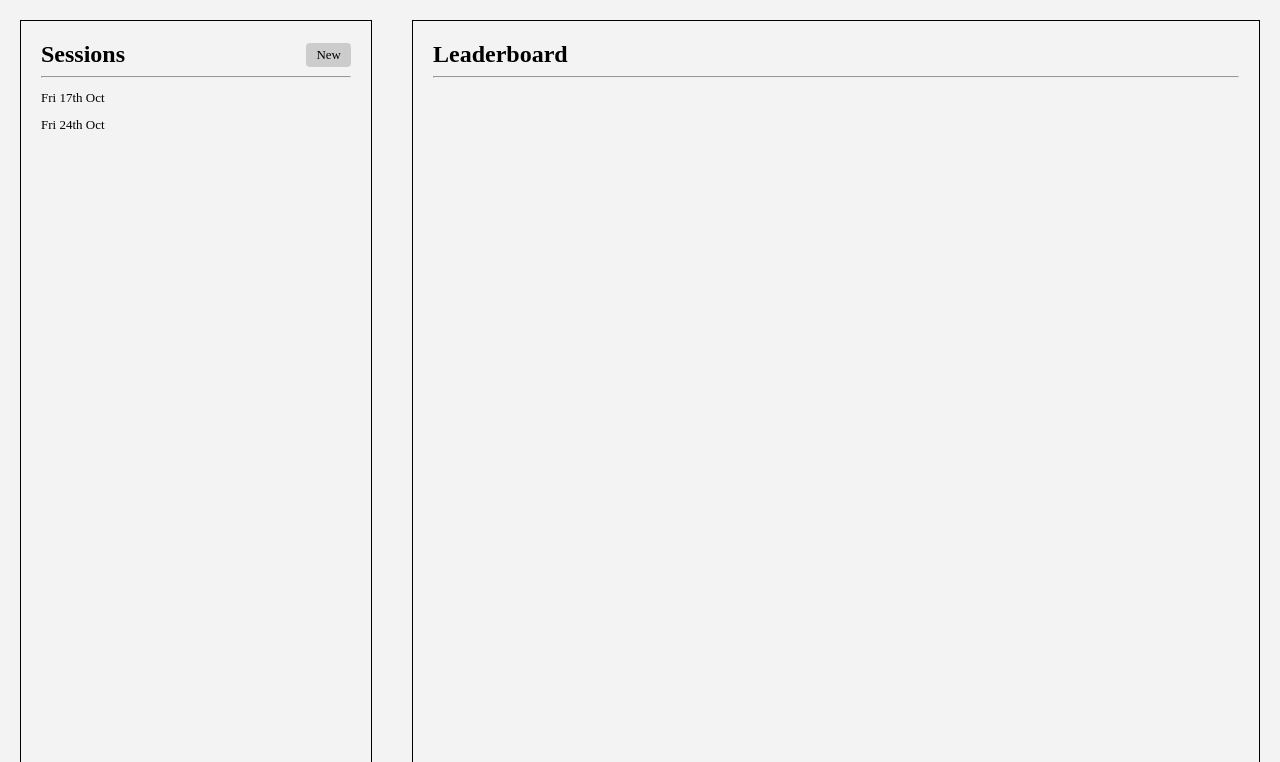
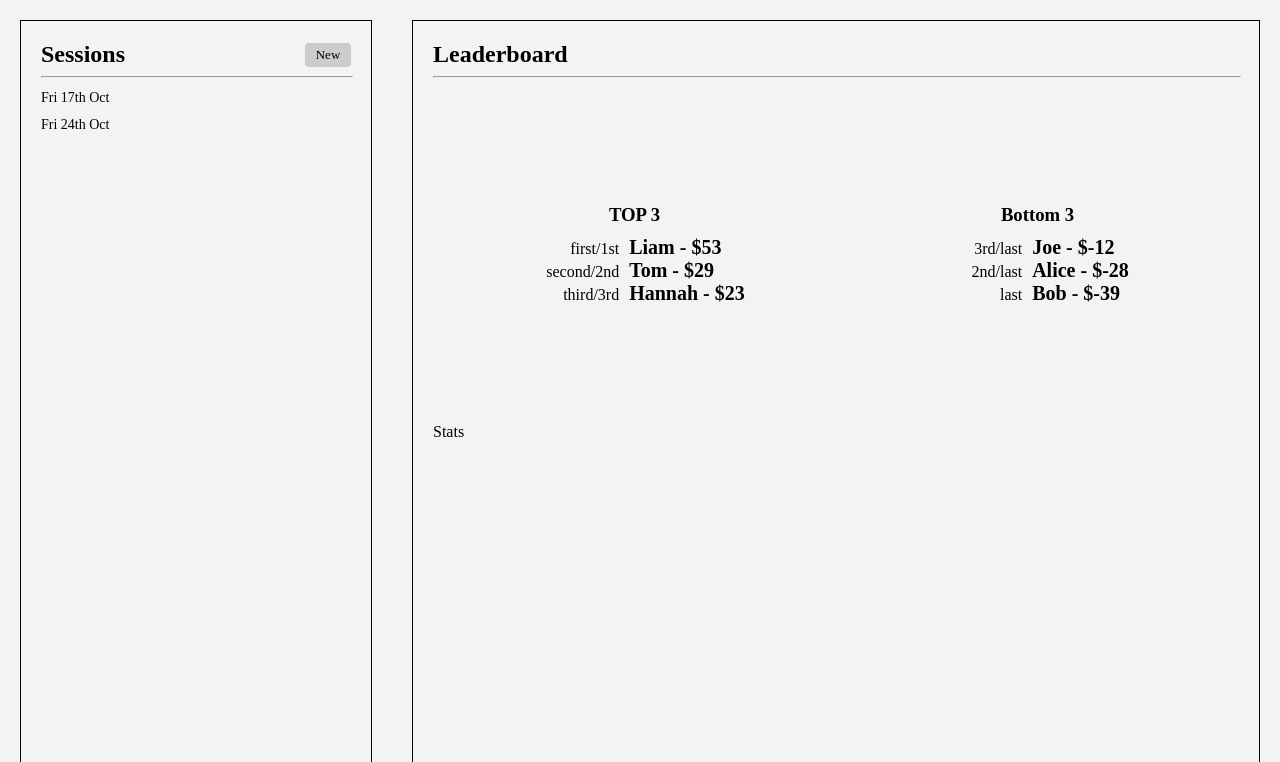
Before and after one commit to tomarrell/poker_tracker_ui, a React app: page /overview in a window 1280 px wide. Shown: the top 762 px of the page. Built offline with nearby package versions, Linux system fonts and the light colour scheme; some packages are replaced by stand-ins of ours.

Commit message:
Added leaderboard stats

```diff
--- a/src/components/EnterRealm/index.js
+++ b/src/components/EnterRealm/index.js
@@ -1,31 +1,76 @@
-import React from 'react';
+import React, { Component } from 'react';
 
 import css from './style.css';
 
 const REALMS = [
-  'Movio',
-  'Skycity',
-  'Home Tournament',
+  {
+    id: 1,
+    title: 'Movio',
+  },
+  {
+    id: 2,
+    title: 'Skycity',
+  },
+  {
+    id: 3,
+    title: 'Home Tournament',
+  }
 ];
 
-const EnterRealm = () =>  {
+export default class EnterRealm extends Component {
+  constructor() {
+    super()
+
+    this.state = {
+      realm: '',
+      password: '',
+    };
+
+    this.handleInputChange = this.handleInputChange.bind(this);
+  }
+
+  handleInputChange(name) {
+    return (event) => {
+      this.setState({
+        [name]: event.target.value,
+      });
+    }
+  }
+
+  createRealm() {
+    console.log('Create Realm');
+  }
+
+  loginRealm() {
+    console.log('Login Realm');
+  }
+
+  render() {
+    const { realm: realmInput } = this.state;
     const realms = REALMS;
+
     return (
       <div className={css.enterRealm}>
         <form>
           <span>Enter Realm</span>
-        <input />
-        <button type="submit">Submit</button>
+          <input onChange={this.handleInputChange('realm')} placeholder="Realm" />
+          {realmInput.length > 0 &&
+            <input
+              onChange={this.handleInputChange('password')}
+              placeholder="Password"
+              type="password"
+            />}
+          <button type="submit">Login</button>
+          <button className={css.createRealm}>+ Create</button>
         </form>
 
         <h3 className={css.recentTitle}>Recent Realms</h3>
         <ul className={css.previousRealms}>
           {realms.map(realm => (
-          <li><button>{realm}</button></li>
+            <li key={realm.id}><button>{realm.title}</button></li>
           ))}
         </ul>
       </div>
     );
   }
-
-export default EnterRealm;
+}
--- a/src/components/EnterRealm/style.css
+++ b/src/components/EnterRealm/style.css
@@ -28,15 +28,19 @@
     }
 
     button {
-      width: 8rem;
-      margin: auto;
+      margin: 0 0.5rem;
       padding: 0.6rem 1.6rem;
       background-color: #ccc;
       border: none;
       border-radius: 4px;
     }
+
+    .createRealm {
+      background-color: #a6de8a;
+    }
   }
 }
+
 
 .recentTitle {
   margin: 3rem 0 1rem 0;
--- a/src/components/Leaderboard/index.js
+++ b/src/components/Leaderboard/index.js
@@ -2,11 +2,92 @@ import React from 'react';
 
 import css from './style.css';
 
+const TOP_AWARDS = [
+  'first/1st',
+  'second/2nd',
+  'third/3rd',
+];
+
+const BOTTOM_AWARDS = [
+  '3rd/last',
+  '2nd/last',
+  'last',
+];
+
+const TOP_3_PLAYERS = [
+  {
+    id: 1,
+    name: 'Liam',
+    net: 53,
+  },
+  {
+    id: 2,
+    name: 'Tom',
+    net: 29,
+  },
+  {
+    id: 3,
+    name: 'Hannah',
+    net: 23,
+  },
+];
+
+const BOTTOM_3_PLAYERS = [
+  {
+    id: 3,
+    name: 'Joe',
+    net: -12,
+  },
+  {
+    id: 4,
+    name: 'Alice',
+    net: -28,
+  },
+  {
+    id: 5,
+    name: 'Bob',
+    net: -39,
+  },
+];
+
 const Leaderboard = () => {
+  const top3 = TOP_3_PLAYERS;
+  const bottom3 = BOTTOM_3_PLAYERS;
+
   return (
     <div className={css.leaderboard}>
       <h2>Leaderboard</h2>
       <hr />
+
+      {/* Content */}
+      <div className={css.content}>
+        {/* TOP 3 */}
+        <div className={css.champs}>
+          <h3 className={css.title}>TOP 3</h3>
+          {top3.map((person, index) => (
+            <field className={css.highlightField}>
+              <span>{TOP_AWARDS[index]}</span>
+              <h3 className={css.standoutName}>{person.name} - ${person.net}</h3>
+            </field>
+          ))}
+        </div>
+
+        {/* BOTTOM 3 */}
+        <div className={css.losers}>
+          <h3 className={css.title}>Bottom 3</h3>
+          {bottom3.map((person, index) => (
+            <field className={css.highlightField}>
+              <span>{BOTTOM_AWARDS[index]}</span>
+              <h3 className={css.standoutName}>{person.name} - ${person.net}</h3>
+            </field>
+          ))}
+        </div>
+      </div>
+
+      {/* Losing */}
+      <div className={css.stats}>
+        Stats
+      </div>
     </div>
   );
 };
--- a/src/components/Leaderboard/style.css
+++ b/src/components/Leaderboard/style.css
@@ -1,7 +1,58 @@
 .leaderboard {
   flex: 2.6;
+  flex-direction: column;
+  display: flex;
   box-sizing: border-box;
   border: solid 1px black;
   padding: 2rem;
   margin: 2rem;
 }
+
+.content {
+  flex: 1;
+  display: flex;
+  flex-wrap: wrap;
+}
+
+.champs {
+  flex: 1;
+  margin: auto;
+
+  .title {
+    text-align: center;
+    margin-bottom: 1rem;
+  }
+}
+
+.losers {
+  flex: 1;
+  margin: auto;
+
+  .title {
+    text-align: center;
+    margin-bottom: 1rem;
+  }
+}
+
+.stats {
+  flex: 1;
+}
+
+.highlightField {
+  display: flex;
+
+  * {
+    flex: 1;
+    align-self: baseline;
+  }
+
+  span {
+    flex: 0.9;
+    text-align: right;
+  }
+
+  .standoutName {
+    padding-left: 1rem;
+    font-size: 2rem;
+  }
+}
--- a/src/components/Session/NewSession/index.js
+++ b/src/components/Session/NewSession/index.js
@@ -1,5 +1,5 @@
 import React from 'react';
-import { Prompt } from 'react-router-dom';
+import { Prompt, Link } from 'react-router-dom';
 
 import css from './style.css';
 
@@ -71,6 +71,7 @@ const NewSession = () => {
           <span>Session Time: </span>
           <input type="date" className={css.dateField} />
         </field>
+        <Link to="/overview" className={css.close}>Close</Link>
         <button className={css.create} type="submit">Create Session ✔</button>
       </form>
     </div>
--- a/src/components/Session/NewSession/style.css
+++ b/src/components/Session/NewSession/style.css
@@ -27,7 +27,7 @@
     padding: 0.4rem;
   }
 
-  tbody tr:nth-of-type(2n + 1) {
+  tbody tr:nth-of-type(odd) {
     background-color: #ccc;
   }
 }
@@ -51,6 +51,11 @@
   }
 }
 
+.close {
+  margin-right: 1rem;
+  background-color: #f97a8f;
+}
+
 .newPerson, .create {
   margin: 2rem 0 2.5rem 0;
 }
--- a/src/components/Session/index.js
+++ b/src/components/Session/index.js
@@ -1,4 +1,5 @@
 import React from 'react';
+import { Link } from 'react-router-dom';
 
 import css from './style.css';
 
@@ -77,6 +78,7 @@ const ViewSession = () => {
           <span>Session Time: 6:40pm</span>
         </field>
       </form>
+      <Link to="/overview">Close</Link>
     </div>
   );
 };
--- a/src/components/Session/style.css
+++ b/src/components/Session/style.css
@@ -31,7 +31,7 @@
     padding: 0.4rem;
   }
 
-  tbody tr:nth-of-type(2n + 1) {
+  tbody tr:nth-of-type(odd) {
     background-color: #ccc;
   }
 }
--- a/src/components/Sidebar/style.css
+++ b/src/components/Sidebar/style.css
@@ -25,6 +25,8 @@
     flex: 1;
     background-color: transparent;
     padding-left: 0;
+    text-align: left;
+    font-size: 1.4rem;
   }
 
   &:hover {
@@ -39,5 +41,4 @@
 
 .newSession {
   align-self: center;
-  padding: 0.4rem 1rem;
 }
--- a/src/index.js
+++ b/src/index.js
@@ -2,7 +2,7 @@ import React from 'react';
 import ReactDOM from 'react-dom';
 
 import Routes from './routes';
-import './index.css';
+import './style.css';
 
 ReactDOM.render(
   <Routes />,
--- a/src/index.css
+++ b/src/style.css
@@ -9,6 +9,9 @@ body {
 }
 
 button, a {
+  display: inline-block;
+  min-width: 3rem;
+  text-align: center;
   background-color: #ccc;
   border: none;
   padding: 0.4rem 0.8rem;
@@ -24,3 +27,7 @@ button, a {
 input {
   font-size: 1.2rem;
 }
+
+hr {
+  width: 100%;
+}
```
Lines whose indentation alone changed are shown as unchanged.
